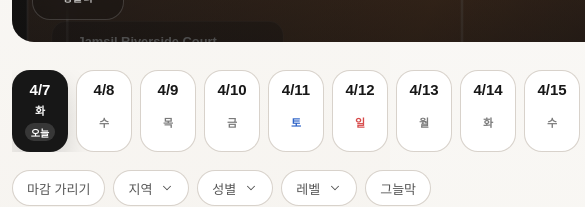
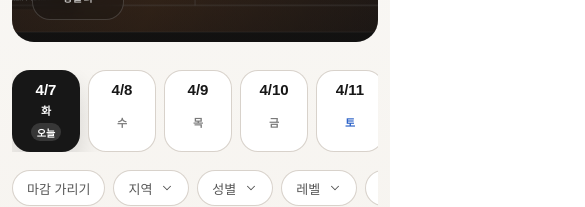
Before and after one commit to cba700/Ankle, a Next.js app: page / in a window 390 px wide. Shown: the part 396-603 px from the top of the page, 585 px wide, since content can reach past the window. Built offline with nearby package versions, Linux system fonts and the light colour scheme; no server answers; the database is empty.

Commit message:
Fix mobile date rail overflow behavior

```diff
--- a/src/components/home/home-date-picker.module.css
+++ b/src/components/home/home-date-picker.module.css
@@ -1,6 +1,8 @@
 .section {
   --date-gap: 8px;
   display: block;
+  min-width: 0;
+  overflow: hidden;
 }
 
 .arrowButton {
@@ -15,13 +17,15 @@
 .list {
   display: grid;
   grid-auto-flow: column;
-  grid-auto-columns: minmax(56px, calc((100% - (var(--date-gap) * 4)) / 5));
+  grid-auto-columns: 68px;
   gap: var(--date-gap);
+  width: 100%;
   min-width: 0;
   overflow-x: auto;
   -webkit-overflow-scrolling: touch;
   overscroll-behavior-x: contain;
   padding-right: 12px;
+  scroll-padding-inline: 0;
   scrollbar-width: none;
   scroll-snap-type: x proximity;
   touch-action: pan-x;
@@ -116,6 +120,7 @@
 
   .list {
     grid-auto-columns: calc((100% - (var(--date-gap) * 6)) / 7);
+    width: auto;
     padding-right: 0;
   }
 
```
